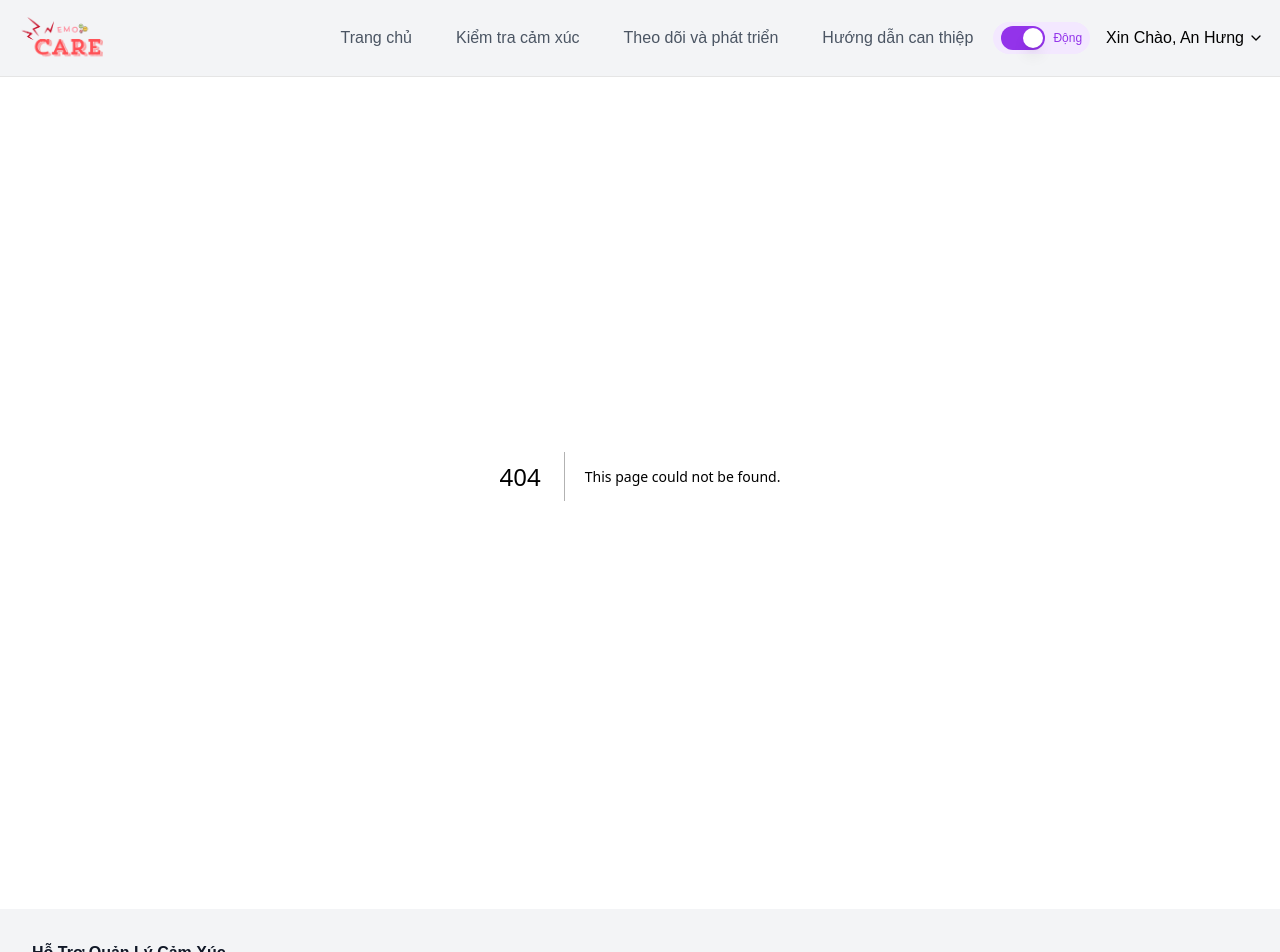
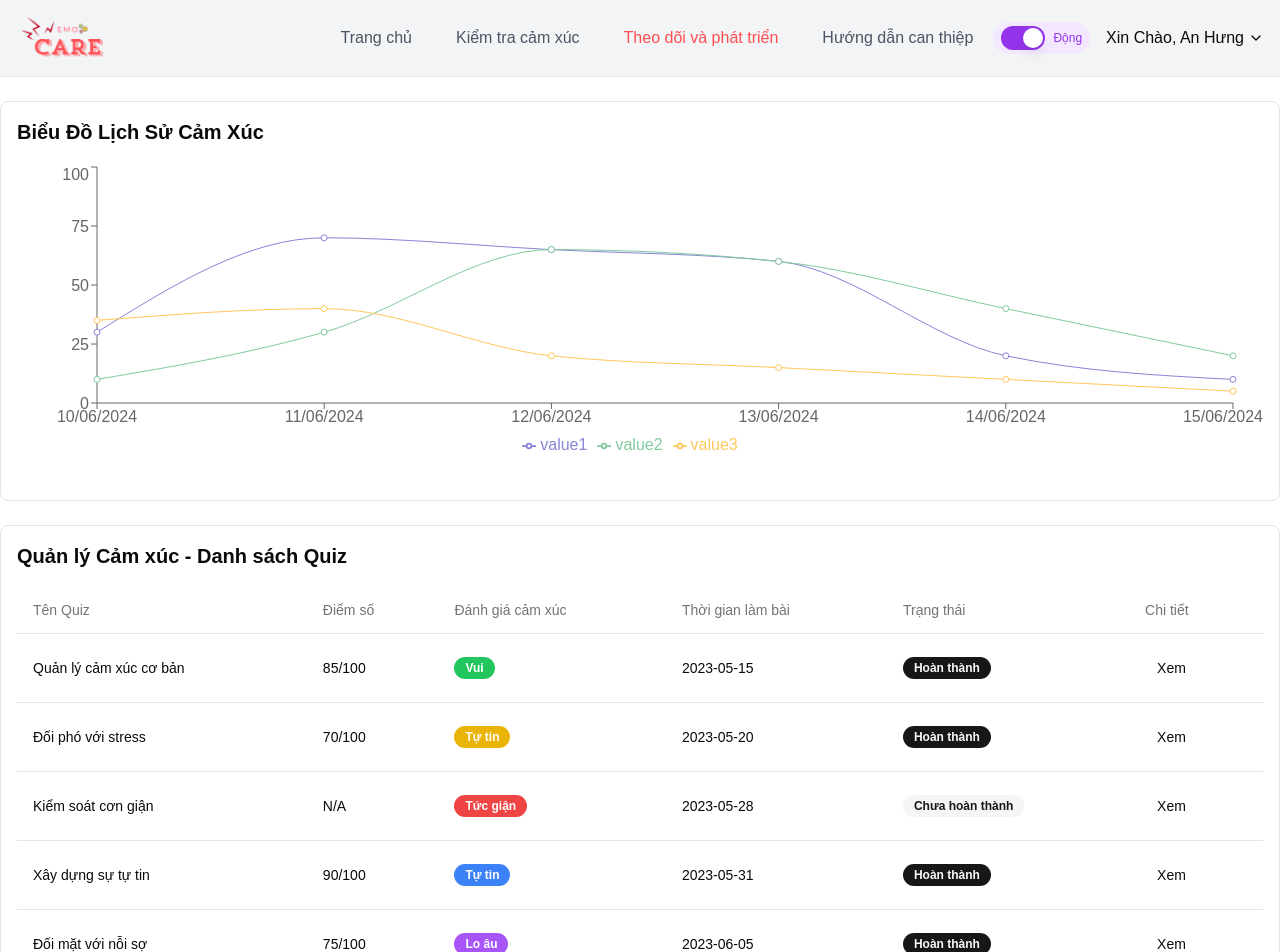
Before and after one commit to yudgunH/The-Emotion-Map-application-for-people-with-autism, a Next.js app in the folder frontend/: page /development in a window 1280 px wide. Before the commit this address had no page. Shown: the top 952 px of the page. Built offline with nearby package versions, Linux system fonts and the light colour scheme.

Commit message:
Thêm page theo dõi và phát triển

```diff
--- a/frontend/package.json
+++ b/frontend/package.json
@@ -27,6 +27,7 @@
     "react-dom": "19.0.0-rc-66855b96-20241106",
     "react-icons": "^5.3.0",
     "react-webcam": "^7.2.0",
+    "recharts": "^2.14.1",
     "socket.io": "^4.8.1",
     "socket.io-client": "^4.8.1",
     "tailwind-merge": "^2.5.4",
--- a/frontend/src/app/components/Header.tsx
+++ b/frontend/src/app/components/Header.tsx
@@ -14,7 +14,7 @@ const Header = () => {
   const navItems = [
     { href: '/', label: 'Trang chủ' },
     { href: '/face-recognition', label: 'Kiểm tra cảm xúc' },
-    { href: '/theo-doi', label: 'Theo dõi và phát triển' },
+    { href: '/development', label: 'Theo dõi và phát triển' },
     { href: '/guidance', label: 'Hướng dẫn can thiệp' },
   ]
 
--- /dev/null
+++ b/frontend/src/app/development/page.tsx
@@ -0,0 +1,11 @@
+import { EmotionChart } from "@/components/emotion-chart"
+import { QuizList } from "@/components/quiz-list"
+
+export default function EmotionTracker() {
+  return (
+    <div className="container mx-auto py-6 space-y-6">
+      <EmotionChart />
+      <QuizList />
+    </div>
+  )
+}
--- /dev/null
+++ b/frontend/src/components/emotion-chart.tsx
@@ -0,0 +1,31 @@
+"use client"
+
+import { Line, LineChart, ResponsiveContainer, XAxis, YAxis, Tooltip, Legend } from "recharts"
+
+const data = [
+  { date: "10/06/2024", value1: 30, value2: 10, value3: 35 },
+  { date: "11/06/2024", value1: 70, value2: 30, value3: 40 },
+  { date: "12/06/2024", value1: 65, value2: 65, value3: 20 },
+  { date: "13/06/2024", value1: 60, value2: 60, value3: 15 },
+  { date: "14/06/2024", value1: 20, value2: 40, value3: 10 },
+  { date: "15/06/2024", value1: 10, value2: 20, value3: 5 },
+]
+
+export function EmotionChart() {
+  return (
+    <div className="w-full h-[400px] p-4 border rounded-lg bg-white">
+      <h2 className="text-xl font-semibold mb-4">Biểu Đồ Lịch Sử Cảm Xúc</h2>
+      <ResponsiveContainer width="100%" height={300}>
+        <LineChart data={data} margin={{ top: 5, right: 30, left: 20, bottom: 5 }}>
+          <XAxis dataKey="date" />
+          <YAxis domain={[0, 100]} />
+          <Tooltip />
+          <Legend />
+          <Line type="monotone" dataKey="value1" stroke="#8884d8" />
+          <Line type="monotone" dataKey="value2" stroke="#82ca9d" />
+          <Line type="monotone" dataKey="value3" stroke="#ffc658" />
+        </LineChart>
+      </ResponsiveContainer>
+    </div>
+  )
+}
--- /dev/null
+++ b/frontend/src/components/quiz-list.tsx
@@ -0,0 +1,92 @@
+import {
+    Table,
+    TableBody,
+    TableCell,
+    TableHead,
+    TableHeader,
+    TableRow,
+  } from "@/components/ui/table"
+  import { Badge } from "@/components/ui/badge"
+  import { Button } from "@/components/ui/button"
+
+  const quizzes = [
+    {
+      title: "Quản lý cảm xúc cơ bản",
+      score: "85/100",
+      emotionRating: { label: "Vui", color: "bg-green-500" },
+      date: "2023-05-15",
+      status: "Hoàn thành",
+    },
+    {
+      title: "Đối phó với stress",
+      score: "70/100",
+      emotionRating: { label: "Tự tin", color: "bg-yellow-500" },
+      date: "2023-05-20",
+      status: "Hoàn thành",
+    },
+    {
+      title: "Kiểm soát cơn giận",
+      score: "N/A",
+      emotionRating: { label: "Tức giận", color: "bg-red-500" },
+      date: "2023-05-28",
+      status: "Chưa hoàn thành",
+    },
+    {
+      title: "Xây dựng sự tự tin",
+      score: "90/100",
+      emotionRating: { label: "Tự tin", color: "bg-blue-500" },
+      date: "2023-05-31",
+      status: "Hoàn thành",
+    },
+    {
+      title: "Đối mặt với nỗi sợ",
+      score: "75/100",
+      emotionRating: { label: "Lo âu", color: "bg-purple-500" },
+      date: "2023-06-05",
+      status: "Hoàn thành",
+    },
+  ]
+
+  export function QuizList() {
+    return (
+      <div className="w-full p-4 border rounded-lg bg-white mt-4">
+        <h2 className="text-xl font-semibold mb-4">Quản lý Cảm xúc - Danh sách Quiz</h2>
+        <Table>
+          <TableHeader>
+            <TableRow>
+              <TableHead>Tên Quiz</TableHead>
+              <TableHead>Điểm số</TableHead>
+              <TableHead>Đánh giá cảm xúc</TableHead>
+              <TableHead>Thời gian làm bài</TableHead>
+              <TableHead>Trạng thái</TableHead>
+              <TableHead>Chi tiết</TableHead>
+            </TableRow>
+          </TableHeader>
+          <TableBody>
+            {quizzes.map((quiz, index) => (
+              <TableRow key={index}>
+                <TableCell>{quiz.title}</TableCell>
+                <TableCell>{quiz.score}</TableCell>
+                <TableCell>
+                  <Badge className={`${quiz.emotionRating.color} text-white`}>
+                    {quiz.emotionRating.label}
+                  </Badge>
+                </TableCell>
+                <TableCell>{quiz.date}</TableCell>
+                <TableCell>
+                  <Badge variant={quiz.status === "Hoàn thành" ? "default" : "secondary"}>
+                    {quiz.status}
+                  </Badge>
+                </TableCell>
+                <TableCell>
+                  <Button variant="ghost" size="sm">
+                    Xem
+                  </Button>
+                </TableCell>
+              </TableRow>
+            ))}
+          </TableBody>
+        </Table>
+      </div>
+    )
+  }
--- /dev/null
+++ b/frontend/src/components/ui/badge.tsx
@@ -0,0 +1,36 @@
+import * as React from "react"
+import { cva, type VariantProps } from "class-variance-authority"
+
+import { cn } from "@/lib/utils"
+
+const badgeVariants = cva(
+  "inline-flex items-center rounded-full border px-2.5 py-0.5 text-xs font-semibold transition-colors focus:outline-none focus:ring-2 focus:ring-ring focus:ring-offset-2",
+  {
+    variants: {
+      variant: {
+        default:
+          "border-transparent bg-primary text-primary-foreground hover:bg-primary/80",
+        secondary:
+          "border-transparent bg-secondary text-secondary-foreground hover:bg-secondary/80",
+        destructive:
+          "border-transparent bg-destructive text-destructive-foreground hover:bg-destructive/80",
+        outline: "text-foreground",
+      },
+    },
+    defaultVariants: {
+      variant: "default",
+    },
+  }
+)
+
+export interface BadgeProps
+  extends React.HTMLAttributes<HTMLDivElement>,
+    VariantProps<typeof badgeVariants> {}
+
+function Badge({ className, variant, ...props }: BadgeProps) {
+  return (
+    <div className={cn(badgeVariants({ variant }), className)} {...props} />
+  )
+}
+
+export { Badge, badgeVariants }
--- /dev/null
+++ b/frontend/src/components/ui/table.tsx
@@ -0,0 +1,117 @@
+import * as React from "react"
+
+import { cn } from "@/lib/utils"
+
+const Table = React.forwardRef<
+  HTMLTableElement,
+  React.HTMLAttributes<HTMLTableElement>
+>(({ className, ...props }, ref) => (
+  <div className="relative w-full overflow-auto">
+    <table
+      ref={ref}
+      className={cn("w-full caption-bottom text-sm", className)}
+      {...props}
+    />
+  </div>
+))
+Table.displayName = "Table"
+
+const TableHeader = React.forwardRef<
+  HTMLTableSectionElement,
+  React.HTMLAttributes<HTMLTableSectionElement>
+>(({ className, ...props }, ref) => (
+  <thead ref={ref} className={cn("[&_tr]:border-b", className)} {...props} />
+))
+TableHeader.displayName = "TableHeader"
+
+const TableBody = React.forwardRef<
+  HTMLTableSectionElement,
+  React.HTMLAttributes<HTMLTableSectionElement>
+>(({ className, ...props }, ref) => (
+  <tbody
+    ref={ref}
+    className={cn("[&_tr:last-child]:border-0", className)}
+    {...props}
+  />
+))
+TableBody.displayName = "TableBody"
+
+const TableFooter = React.forwardRef<
+  HTMLTableSectionElement,
+  React.HTMLAttributes<HTMLTableSectionElement>
+>(({ className, ...props }, ref) => (
+  <tfoot
+    ref={ref}
+    className={cn(
+      "border-t bg-muted/50 font-medium [&>tr]:last:border-b-0",
+      className
+    )}
+    {...props}
+  />
+))
+TableFooter.displayName = "TableFooter"
+
+const TableRow = React.forwardRef<
+  HTMLTableRowElement,
+  React.HTMLAttributes<HTMLTableRowElement>
+>(({ className, ...props }, ref) => (
+  <tr
+    ref={ref}
+    className={cn(
+      "border-b transition-colors hover:bg-muted/50 data-[state=selected]:bg-muted",
+      className
+    )}
+    {...props}
+  />
+))
+TableRow.displayName = "TableRow"
+
+const TableHead = React.forwardRef<
+  HTMLTableCellElement,
+  React.ThHTMLAttributes<HTMLTableCellElement>
+>(({ className, ...props }, ref) => (
+  <th
+    ref={ref}
+    className={cn(
+      "h-12 px-4 text-left align-middle font-medium text-muted-foreground [&:has([role=checkbox])]:pr-0",
+      className
+    )}
+    {...props}
+  />
+))
+TableHead.displayName = "TableHead"
+
+const TableCell = React.forwardRef<
+  HTMLTableCellElement,
+  React.TdHTMLAttributes<HTMLTableCellElement>
+>(({ className, ...props }, ref) => (
+  <td
+    ref={ref}
+    className={cn("p-4 align-middle [&:has([role=checkbox])]:pr-0", className)}
+    {...props}
+  />
+))
+TableCell.displayName = "TableCell"
+
+const TableCaption = React.forwardRef<
+  HTMLTableCaptionElement,
+  React.HTMLAttributes<HTMLTableCaptionElement>
+>(({ className, ...props }, ref) => (
+  <caption
+    ref={ref}
+    className={cn("mt-4 text-sm text-muted-foreground", className)}
+    {...props}
+  />
+))
+TableCaption.displayName = "TableCaption"
+
+export {
+  Table,
+  TableHeader,
+  TableBody,
+  TableFooter,
+  TableHead,
+  TableRow,
+  TableCell,
+  TableCaption,
+}
```
Also changed, not shown: frontend/src/type/emotion.ts (added, +15 -0 lines), 1 other file (tests, documents, lock files or other folders).
